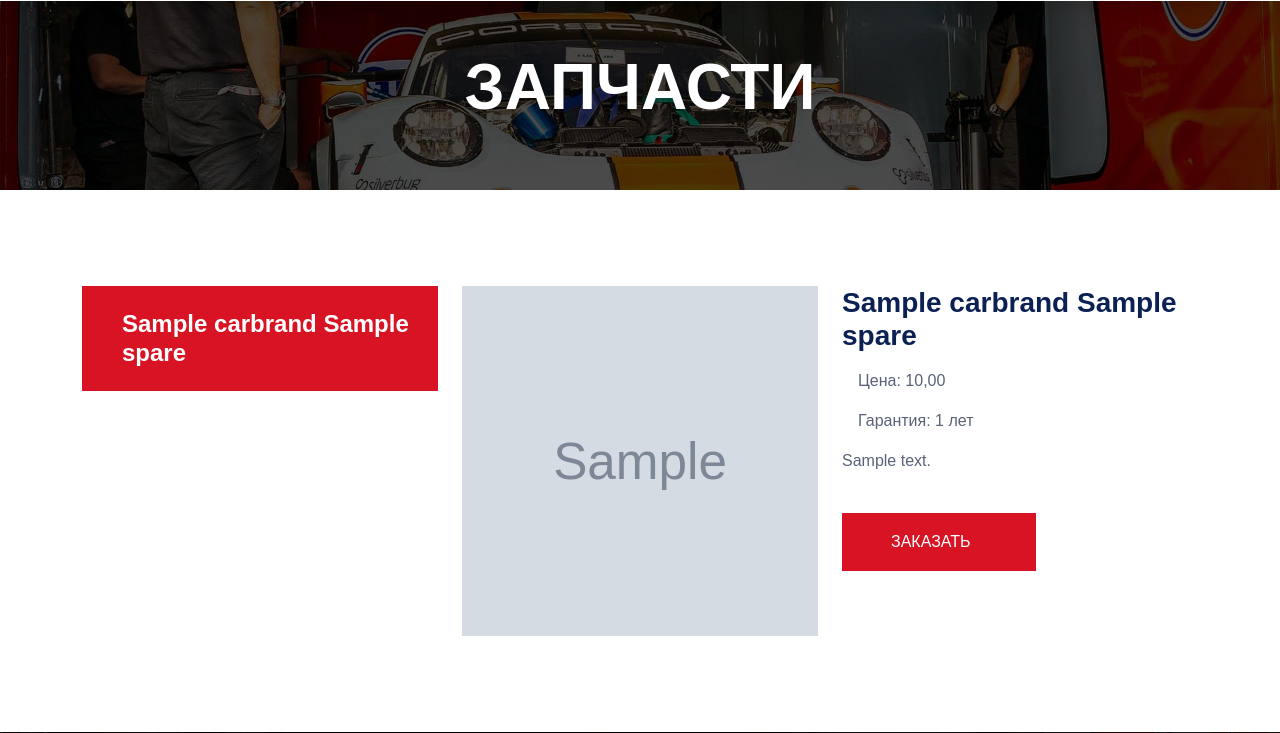
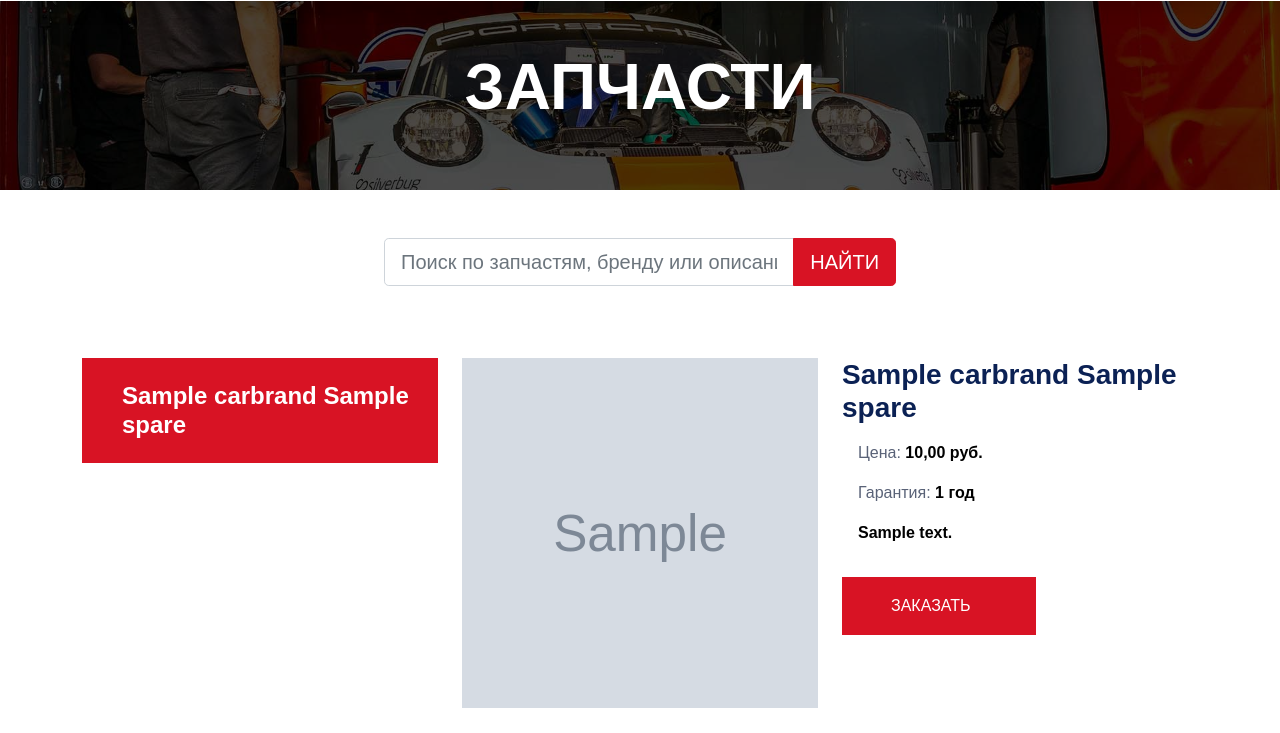
Before and after one commit to OlegEgoism/Taxi, a Django app: page /service in a window 1280 px wide. Shown: the part 158-891 px from the top of the page. Run offline with Django 5.2, Linux system fonts and the light colour scheme; tables that the repository leaves empty hold one stand-in row (values such as "Sample post"); grey boxes marked "Sample" are stand-in pictures; some libraries are stand-ins or nearby versions.

Commit message:
Запчасти

```diff
--- a/taxi_car/models.py
+++ b/taxi_car/models.py
@@ -226,11 +226,22 @@ class Spares(DateStamp):
                 img_cropped = img.crop((0, top, width, top + new_height))
             img_cropped.save(self.photo.path)
 
+    def guarantee_word(self):
+        """Отображение слова"""
+        n = self.guarantee or 0
+        if 11 <= (n % 100) <= 14:
+            return 'лет'
+        last = n % 10
+        if last == 1:
+            return 'год'
+        elif 2 <= last <= 4:
+            return 'года'
+        else:
+            return 'лет'
+
     class Meta:
         verbose_name = 'Запчасть'
         verbose_name_plural = 'Запчасти'
-
-
 
 
 class Reviews(DateStamp):
--- a/taxi_car/views.py
+++ b/taxi_car/views.py
@@ -88,14 +88,25 @@ def car(request):
                            'cars': cars})
 
 
+from django.db.models import Q
+
 def service(request):
     """Запчасти"""
     address = Address.objects.first()
+    query = request.GET.get('q', '').strip()
     spares = Spares.objects.filter(status=True)
+    if query:
+        spares = spares.filter(
+            Q(car_brand__name__icontains=query) |
+            Q(name__icontains=query) |
+            Q(description__icontains=query)
+        )
     return render(request,
                   template_name='service.html',
                   context={'address': address,
-                           'spares': spares})
+                           'spares': spares,
+                           'query': query})
+
 
 
 def custom_404(request, exception):
--- a/templates/car.html
+++ b/templates/car.html
@@ -94,5 +94,4 @@
             });
         });
     </script>
-
 {% endblock %}
--- a/templates/service.html
+++ b/templates/service.html
@@ -10,6 +10,21 @@
         </div>
     </div>
     <!-- Page Header End -->
+
+
+<!-- Поиск Start -->
+<form method="get" class="mb-4">
+    <div class="d-flex justify-content-center">
+        <div class="input-group input-group-lg" style="width: 40%;">
+            <input type="text" name="q" class="form-control" placeholder="Поиск по запчастям, бренду или описанию"
+                   value="{{ query|default_if_none:'' }}">
+            <button class="btn btn-primary" type="submit"><i class="fa fa-search"></i> Найти</button>
+            {% if query %}
+                <a href="{% url 'service' %}" class="btn btn-outline-secondary">Сбросить</a>
+            {% endif %}
+        </div>
+    </div>
+</form>
 
 
     <!-- Service Start -->
@@ -47,9 +62,18 @@
                                     </div>
                                     <div class="col-md-6">
                                         <h3 class="mb-3">{{ spare.car_brand.name }} {{ spare.name }}</h3>
-                                        <p><i class="fa fa-check text-success me-3"></i>Цена: {{ spare.price }}</p>
-                                        <p><i class="fa fa-check text-success me-3"></i>Гарантия: {{ spare.guarantee }} лет</p>
-                                        <p class="mb-4">{{ spare.description }}</p>
+                                        <p>
+                                            <i class="fa fa-check text-success me-3"></i>
+                                            Цена: <span style="font-weight:bold; color:rgb(0,0,0);">{{ spare.price }} руб.</span>
+                                        </p>
+                                        <p>
+                                            <i class="fa fa-check text-success me-3"></i>
+                                            Гарантия: <span style="font-weight:bold; color:rgb(0,0,0);">{{ spare.guarantee }} {{ spare.guarantee_word }}</span>
+                                        </p>
+                                        <p>
+                                            <i class="fa fa-check text-success me-3"></i>
+                                            <span style="font-weight:bold; color:rgb(0,0,0);">{{ spare.description }}</span>
+                                        </p>
                                         <a href="{% url 'contact' %}" class="btn btn-primary py-3 px-5 mt-3">Заказать<i class="fa fa-arrow-right ms-3"></i></a>
                                     </div>
                                 </div>
@@ -63,4 +87,35 @@
     <!-- Service End -->
 
 
+    <!-- Modal for enlarged car image Start-->
+    <div class="modal fade" id="carImageModal" tabindex="-1" aria-labelledby="carImageModalLabel" aria-hidden="true">
+        <div class="modal-dialog modal-dialog-centered modal-lg">
+            <div class="modal-content bg-transparent border-0">
+                <div class="modal-body p-0">
+                    <img id="modalCarImage" src="" class="img-fluid rounded-3 shadow" style="width: 100%; height: auto;" alt="Увеличенное фото">
+                </div>
+            </div>
+        </div>
+    </div>
+    <!-- Modal for enlarged car image End -->
+
+
+    <script>
+        document.addEventListener('DOMContentLoaded', function () {
+            var modal = document.getElementById('carImageModal');
+            var modalImg = document.getElementById('modalCarImage');
+            var carImages = document.querySelectorAll('[data-bs-target="#carImageModal"]');
+
+            carImages.forEach(function (el) {
+                el.addEventListener('click', function () {
+                    var src = this.getAttribute('data-img-src');
+                    modalImg.setAttribute('src', src);
+                });
+            });
+            modal.addEventListener('hidden.bs.modal', function () {
+                modalImg.setAttribute('src', '');
+            });
+        });
+    </script>
+
 {% endblock %}
```
